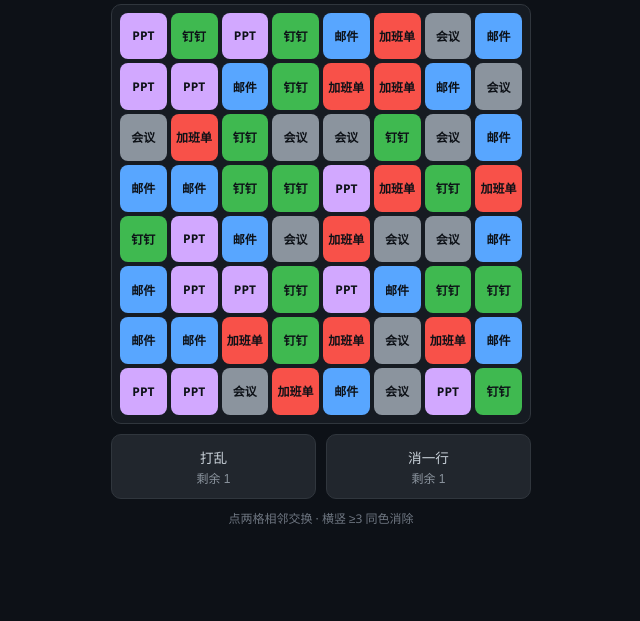
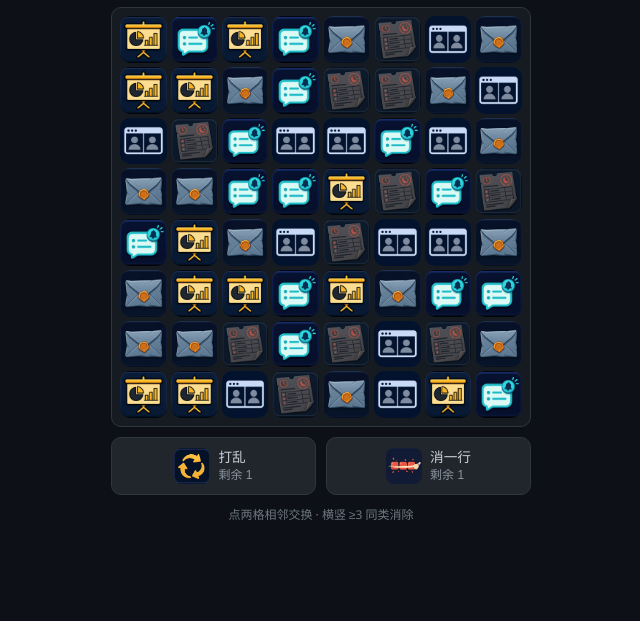
Before and after one commit to Yang-dongwen/inspiration-fall, a plain HTML site: page moyu/index.html in a window 1280 px wide. Shown: the part 179-800 px from the top of the page, without its empty margins (319-959 px from the left). Drawn offline with Linux system fonts and the light colour scheme.

Commit message:
Skin 摸鱼消消 with tile and prop icons

```diff
--- a/moyu/index.html
+++ b/moyu/index.html
@@ -13,12 +13,15 @@ h1{font-size:1.15rem;color:#f0c14b;letter-spacing:.06em}
 .top strong{color:#e6edf3;font-weight:600}
 .top .goal{color:#f0c14b}
 #board{display:grid;grid-template-columns:repeat(8,1fr);gap:4px;aspect-ratio:1;padding:8px;background:#161b22;border:1px solid #30363d;border-radius:10px;touch-action:none}
-.cell{position:relative;border-radius:8px;display:flex;align-items:center;justify-content:center;font-size:clamp(10px,2.6vw,12px);font-weight:600;cursor:pointer;transition:transform .12s,opacity .15s,box-shadow .12s;color:#0d1117}
+.cell{position:relative;border-radius:10px;display:flex;align-items:center;justify-content:center;cursor:pointer;transition:transform .12s,opacity .15s,box-shadow .12s;background:transparent;overflow:hidden;aspect-ratio:1}
+.cell img{width:100%;height:100%;object-fit:contain;pointer-events:none;display:block}
 .cell.selected{box-shadow:0 0 0 2px #f0c14b,0 0 12px rgba(240,193,75,.35);transform:scale(1.06);z-index:2}
 .cell.removing{opacity:0;transform:scale(.3)}
 .cell.disabled{pointer-events:none}
 .bottom{display:flex;gap:10px}
-.btn{flex:1;padding:12px 8px;border-radius:10px;border:1px solid #30363d;background:#21262d;color:#c9d1d9;font-size:.85rem;cursor:pointer}
+.btn{flex:1;padding:10px 8px;border-radius:10px;border:1px solid #30363d;background:#21262d;color:#c9d1d9;font-size:.85rem;cursor:pointer;display:flex;align-items:center;justify-content:center;gap:8px}
+.btn img{width:36px;height:36px;border-radius:8px;flex-shrink:0}
+.btn .btn-text{text-align:left;line-height:1.2}
 .btn:disabled{opacity:.4;cursor:not-allowed}
 .btn em{display:block;font-style:normal;color:#8b949e;font-size:.75rem;margin-top:2px}
 .overlay{position:fixed;inset:0;background:rgba(13,17,23,.82);display:none;align-items:center;justify-content:center;z-index:20;padding:20px}
@@ -43,10 +46,10 @@ h1{font-size:1.15rem;color:#f0c14b;letter-spacing:.06em}
   </div>
   <div id="board"></div>
   <div class="bottom">
-    <button class="btn" id="btnShuffle" type="button">打乱<em>本关 1 次</em></button>
-    <button class="btn" id="btnClearRow" type="button">消一行<em>本关 1 次</em></button>
+    <button class="btn" id="btnShuffle" type="button"><img src="assets/prop-shuffle-128.png" alt=""><span class="btn-text">打乱<em>本关 1 次</em></span></button>
+    <button class="btn" id="btnClearRow" type="button"><img src="assets/prop-clear-row-128.png" alt=""><span class="btn-text">消一行<em>本关 1 次</em></span></button>
   </div>
-  <p class="hint">点两格相邻交换 · 横竖 ≥3 同色消除</p>
+  <p class="hint">点两格相邻交换 · 横竖 ≥3 同类消除</p>
 </div>
 <div class="overlay" id="overlay">
   <div class="card" id="card">
@@ -58,11 +61,11 @@ h1{font-size:1.15rem;color:#f0c14b;letter-spacing:.06em}
 </div>
 <script>
 const TYPES = [
-  {id:'mail', name:'邮件', color:'#58a6ff'},
-  {id:'meet', name:'会议', color:'#8b949e'},
-  {id:'ot', name:'加班单', color:'#f85149'},
-  {id:'ppt', name:'PPT', color:'#d2a8ff'},
-  {id:'ding', name:'钉钉', color:'#3fb950'},
+  {id:'mail', name:'邮件', icon:'assets/tile-email-128.png'},
+  {id:'meet', name:'会议', icon:'assets/tile-meeting-128.png'},
+  {id:'ot', name:'加班单', icon:'assets/tile-overtime-128.png'},
+  {id:'ppt', name:'PPT', icon:'assets/tile-ppt-128.png'},
+  {id:'ding', name:'钉钉', icon:'assets/tile-ding-128.png'},
 ];
 const N = 8;
 const SAVE_KEY = 'moyu-match3-v1';
@@ -202,13 +205,18 @@ function renderHud(){
 function renderBoard(){
   boardEl.innerHTML='';
   for(let r=0;r<N;r++)for(let c=0;c<N;c++){
-    const t=state.grid[r][c];
-    const info=typeById(t)||{name:'?',color:'#333'};
+    const tid=state.grid[r][c];
+    const info=typeById(tid)||{name:'?',icon:''};
     const div=document.createElement('div');
     div.className='cell';
-    div.style.background=info.color;
-    div.textContent=info.name;
     div.dataset.r=r; div.dataset.c=c;
+    div.title=info.name;
+    if(info.icon){
+      const img=document.createElement('img');
+      img.src=info.icon;
+      img.alt=info.name;
+      div.appendChild(img);
+    }
     if(state.selected && state.selected.r===r && state.selected.c===c) div.classList.add('selected');
     if(state.busy && !state.rowPickMode) div.classList.add('disabled');
     div.addEventListener('click',()=>onCell(r,c));
```
Also changed, not shown: moyu/assets/prop-clear-row-128.png (added), moyu/assets/prop-shuffle-128.png (added), moyu/assets/tile-ding-128.png (added), moyu/assets/tile-email-128.png (added), moyu/assets/tile-meeting-128.png (added), moyu/assets/tile-overtime-128.png (added), moyu/assets/tile-ppt-128.png (added).
